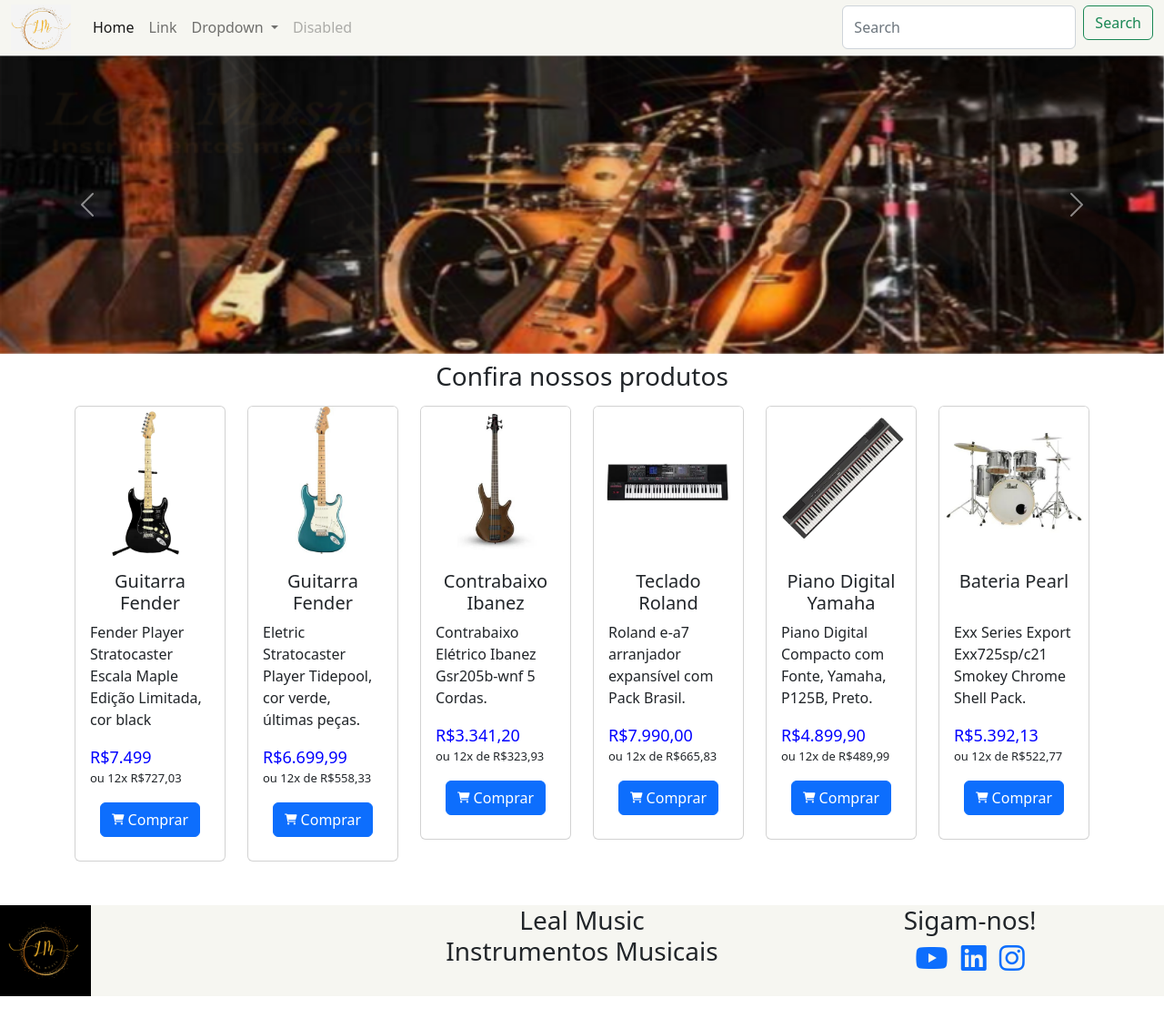
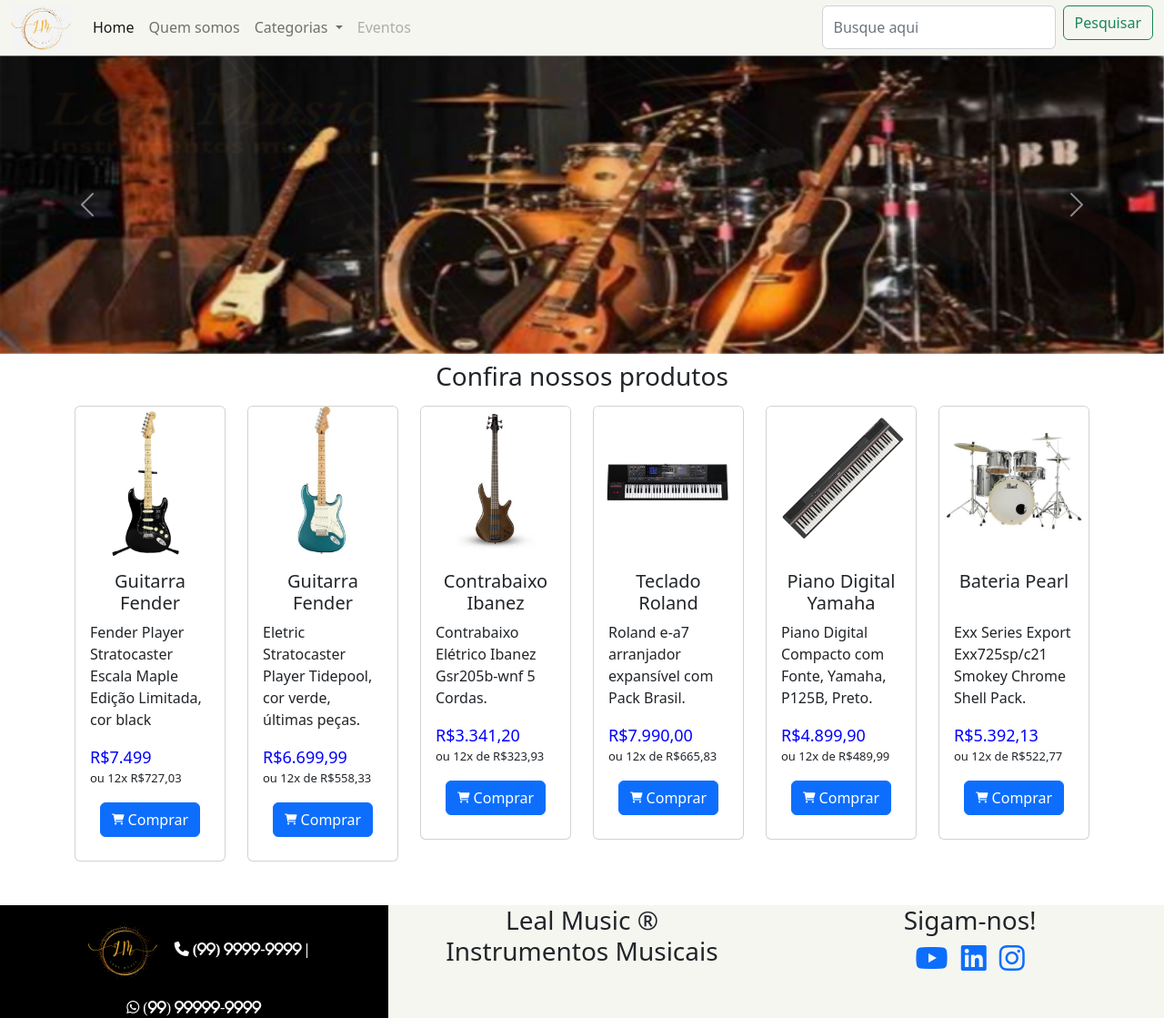
Before and after one commit to AdrianoLSou/lealMusic, a plain HTML site: page index.html in a window 1280 px wide. Shown: the whole page at 91% size. Before the commit the page ends 1095 px from the top, so only its background shows below. Drawn offline with nearby package versions, Linux system fonts and the light colour scheme.

Commit message:
Added footer contacts and nav mapping

```diff
--- a/index.html
+++ b/index.html
@@ -30,29 +30,31 @@
                         <a class="nav-link active" aria-current="page" href="#">Home</a>
                     </li>
                     <li class="nav-item">
-                        <a class="nav-link" href="#">Link</a>
+                        <a class="nav-link" href="#">Quem somos</a>
                     </li>
                     <li class="nav-item dropdown">
                         <a class="nav-link dropdown-toggle" href="#" role="button" data-bs-toggle="dropdown"
                             aria-expanded="false">
-                            Dropdown
+                            Categorias
                         </a>
                         <ul class="dropdown-menu">
-                            <li><a class="dropdown-item" href="#">Action</a></li>
-                            <li><a class="dropdown-item" href="#">Another action</a></li>
+                            <li><a class="dropdown-item" href="#">cordas</a></li>
+                            <li><a class="dropdown-item" href="#">teclas</a></li>
+                            <li><a class="dropdown-item" href="#">sopro</a></li>
+                            <li><a class="dropdown-item" href="#">percução</a></li>
                             <li>
                                 <hr class="dropdown-divider">
                             </li>
-                            <li><a class="dropdown-item" href="#">Something else here</a></li>
+                            <li><a class="dropdown-item" href="#">Materiais didáticos</a></li>
                         </ul>
                     </li>
                     <li class="nav-item">
-                        <a class="nav-link disabled">Disabled</a>
+                        <a class="nav-link disabled">Eventos</a>
                     </li>
                 </ul>
                 <form class="d-flex" role="search">
-                    <input class="form-control me-2" type="search" placeholder="Search" aria-label="Search">
-                    <button class="btn btn-outline-success" type="submit">Search</button>
+                    <input class="form-control me-2" type="search" placeholder="Busque aqui" aria-label="Search">
+                    <button class="btn btn-outline-success" type="submit">Pesquisar</button>
                 </form>
             </div>
         </div>
@@ -220,15 +222,16 @@
     <!-- Rodapé -->
     <div class="container-fluid">
         <div class="row mt-5">
-            <div class="col-12 col-sm-12 col-md-4 col-lg-4 col-xl-4 col-xxl-4 text-left " style="padding-left: 0;">
-                <img src="./images/Logo1.png" width="100px" height="100px" alt="Imagem logotipo">
+            <div class="col-12 col-sm-12 col-md-4 col-lg-4 col-xl-4 col-xxl-4 text-center" style="background-color: black">
+                <img id="logo-footer" src="./images/Logo1.png" width="100px" height="100px" alt="Imagem logotipo"> <i class="fa-sharp fa-solid fa-phone mt-0 text-top"> (99) 9999-9999 |</i>
+                <i class="fa-brands fa-whatsapp"> (99) 99999-9999</i>
             </div>
             <div class="col-12 col-sm-12 col-md-4 col-lg-4 col-xl-4 col-xxl-4 text-center">
-                <h3>Leal Music <br> Instrumentos Musicais</h3>
+                <h3>  Leal Music &#174 <br> Instrumentos Musicais</h3>
             </div>
             <div class="col-12 col-sm-12 col-md-4 col-lg-4 col-xl-4 col-xxl-4 text-center">
                 <h3>Sigam-nos!</h3>
-                <a href="youtube.com"><i class="fa-brands fa-youtube fa-2x text-left"></i></a><!-- O fa-2x aumenta o tamanho do ícone"-->
+                <a href="youtube.com"><i class="fa-brands fa-youtube fa-2x"></i></a><!-- O fa-2x aumenta o tamanho do ícone"-->
                 <a href="https://linkedin.com/in/adriano-leal-s"><i class="fa-brands fa-linkedin fa-2x" style="padding: 0 10px 0 10px;"></i></a>
                 <a href="instagram.com"><i class="fa-brands fa-instagram fa-2x"></i></a>
             </div>
--- a/styles/index.css
+++ b/styles/index.css
@@ -19,3 +19,12 @@
 .container-fluid{
     background: #f6f6f1;
 }
+
+.fa-whatsapp{
+    color: #ffffff;
+}
+
+
+.fa-phone{
+    color: #ffffff;
+}
```
